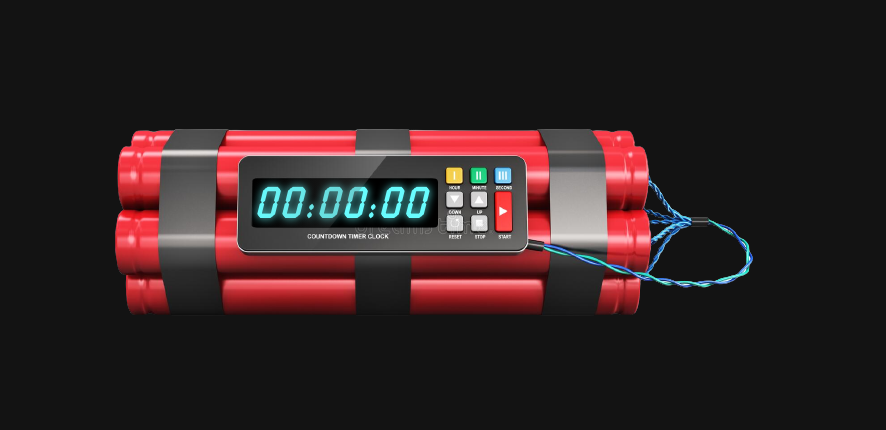
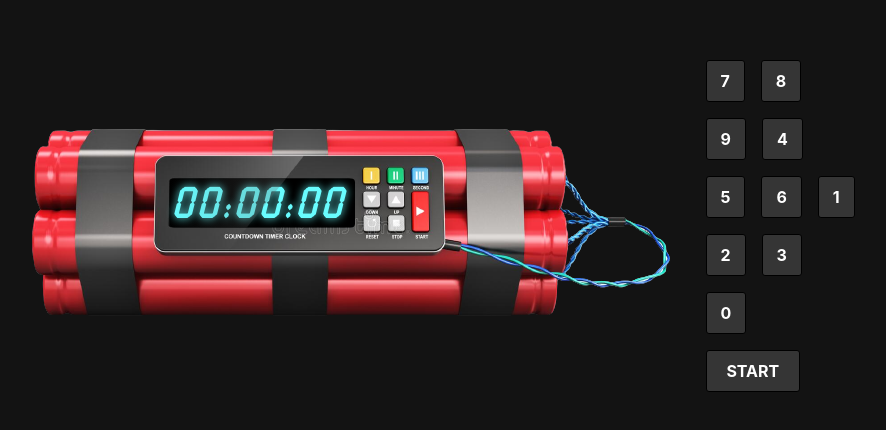
Before and after one commit to Sliman-Baghouri/Bomb-O-Clock, a React (Vite) app: page / in a window 1280 px wide. Shown: the part 174-604 px from the top of the page, without its empty margins (218-1104 px from the left). Built offline with nearby package versions, Linux system fonts and the light colour scheme.

Commit message:
:construction: feat: Keyboard

```diff
--- a/src/App.jsx
+++ b/src/App.jsx
@@ -1,11 +1,13 @@
 import React from 'react';
 import './App.css';
 import Bomb from './components/Bomb';
+import BombButtons from './components/BombButtons';
 
 export default function App() {
   return (
     <div className="App">
       <Bomb />
+      <BombButtons />
     </div>
   );
 }
--- /dev/null
+++ b/src/components/BombButtons.jsx
@@ -0,0 +1,12 @@
+import React from 'react';
+import style from '../styles/Buttons.module.css';
+
+const buttons = [7, 8, 9, 4, 5, 6, 1, 2, 3, 0, 'START'];
+
+export default function BombButtons() {
+  return (
+    <section className={style.buttons}>
+      {buttons.map((x) => <button type="button">{x}</button>)}
+    </section>
+  );
+}
--- a/src/index.css
+++ b/src/index.css
@@ -15,6 +15,7 @@ body {
   -webkit-font-smoothing: antialiased;
   -moz-osx-font-smoothing: grayscale;
   background-color: #131313;
+  color: white;
 }
 
 code {
--- /dev/null
+++ b/src/styles/Buttons.module.css
@@ -0,0 +1,35 @@
+.buttons {
+  display: flex;
+  flex-flow: row wrap;
+  width: 166px;
+}
+
+.buttons button {
+  all: unset;
+  background-color: rgb(53, 53, 53);
+  padding: 10px 14px;
+  border: 1px solid black;
+  border-radius: 3px;
+  font-weight: bold;
+  margin: 8px;
+  transition: 0.2s;
+}
+
+.buttons button:hover {
+  cursor: pointer;
+}
+
+.buttons button:active {
+  transform: rotateX(-30deg) translateY(3px);
+}
+
+.zeroStart {
+  display: flex;
+  justify-content: space-between;
+  align-items: center;
+}
+
+.buttons button:last-of-type {
+  width: 39%;
+  font-size: 16px;
+}
```
